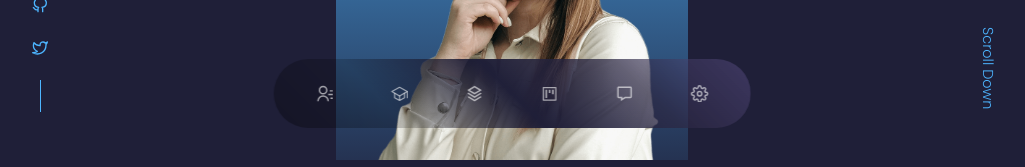
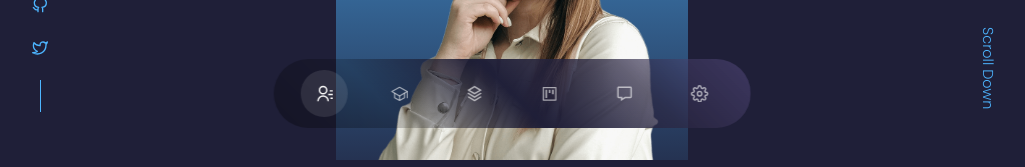
Before and after one commit to dev0cloo/portfolio, a React (Create React App) app: page / in a window 1280 px wide. Shown: the part 640-807 px from the top of the page, without its empty margins (128-1153 px from the left). Built offline with nearby package versions, Linux system fonts and the light colour scheme.

Commit message:
Complete the Navbar component

```diff
--- a/src/components/nav/Nav.css
+++ b/src/components/nav/Nav.css
@@ -1,7 +1,6 @@
 nav{
     background: var(--bg-color-gradient-nav);
     width:max-content;
-    display: block;
     padding: 0.7rem 1.7rem;
     z-index: 2;
     position: fixed;
@@ -28,3 +27,8 @@ nav a{
 nav a:hover{
     background: rgba(255, 255, 255, .1)
 }
+
+nav a.active{
+    background: rgba(255, 255, 255, .1);
+    color: whitesmoke;
+}
--- a/src/components/nav/Nav.jsx
+++ b/src/components/nav/Nav.jsx
@@ -5,27 +5,32 @@ import { IoSchoolOutline } from "react-icons/io5";
 import { RiContactsLine, RiStackLine } from "react-icons/ri";
 import { FiSettings } from "react-icons/fi";
 import {BiMessage} from 'react-icons/bi'
+import { useState } from "react";
+
+
+
 
 const Nav = () => {
+  const [activeNav, setActiveNav] = useState('#home');
   return (
     <nav>
 
-        <a href="#home">
+        <a  onClick={() => setActiveNav('#home')}  className= {activeNav === '#home' ? 'active' : ''} href="#home">
           <RiContactsLine />
         </a>
-        <a href="#experience">
+        <a onClick={() => setActiveNav('#experience')}   className= {activeNav === '#experience' ? 'active' : ''} href="#experience">
           <IoSchoolOutline />
         </a>
-        <a href="#portfolio">
+        <a onClick={() => setActiveNav('#portfolio')}  className= {activeNav === '#portfolio' ? 'active' : ''}  href="#portfolio">
           <RiStackLine />
         </a>
-        <a href="#services">
+        <a onClick={() => setActiveNav('#services')}  className= {activeNav === '#services' ? 'active' : ''} services href="#services">
           <AiOutlineProject />
         </a>
-        <a href="#contact">
+        <a onClick={() => setActiveNav('#contact')}  className= {activeNav === '#contact' ? 'active' : ''}  href="#contact">
         <BiMessage />
         </a>
-        <a href="#"><FiSettings/></a>
+        <a onClick={() => setActiveNav('#')}  className= {activeNav === '#' ? 'active' : ''}  href="#"><FiSettings/></a>
 
     </nav>
   );
```
